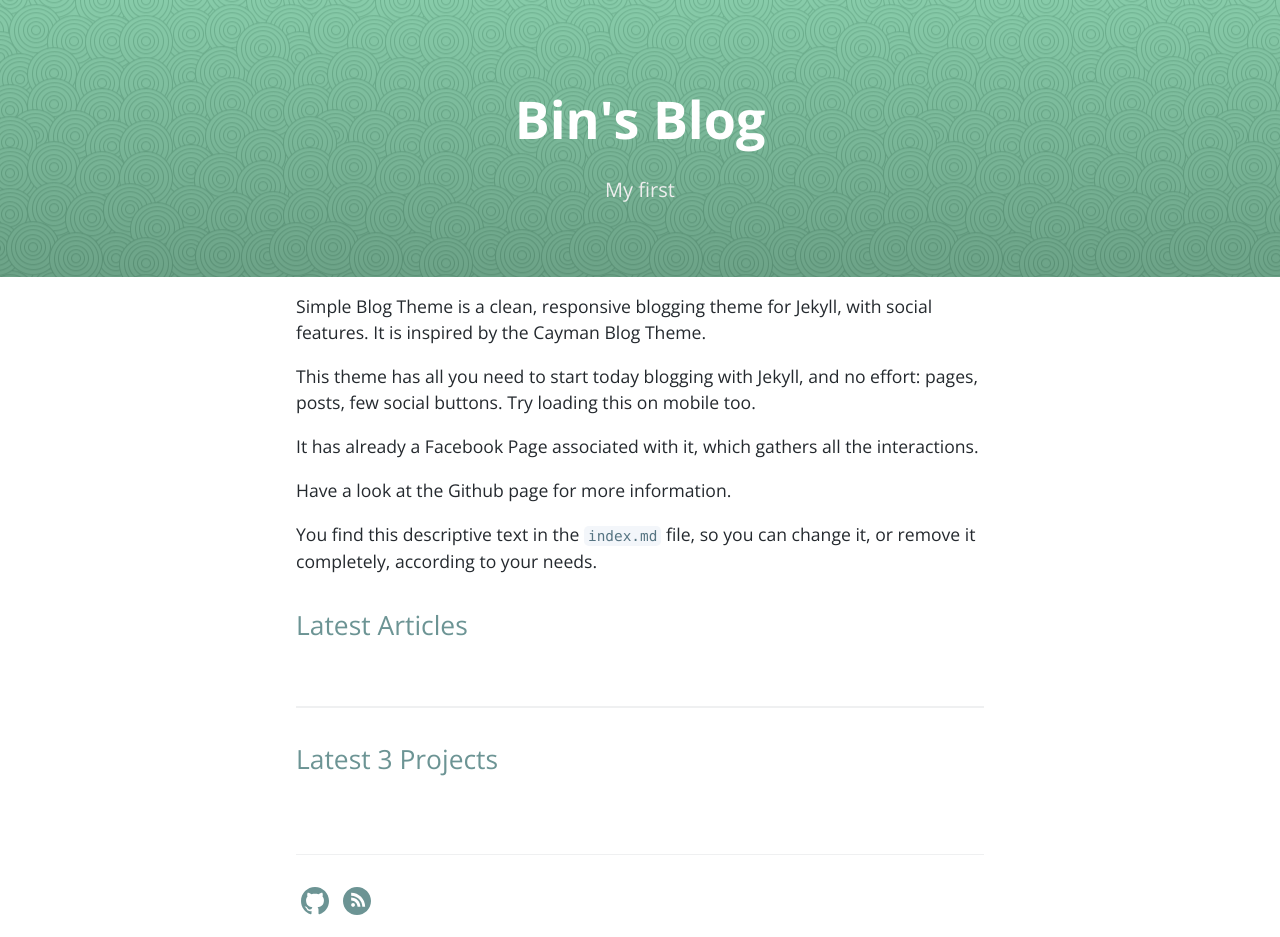
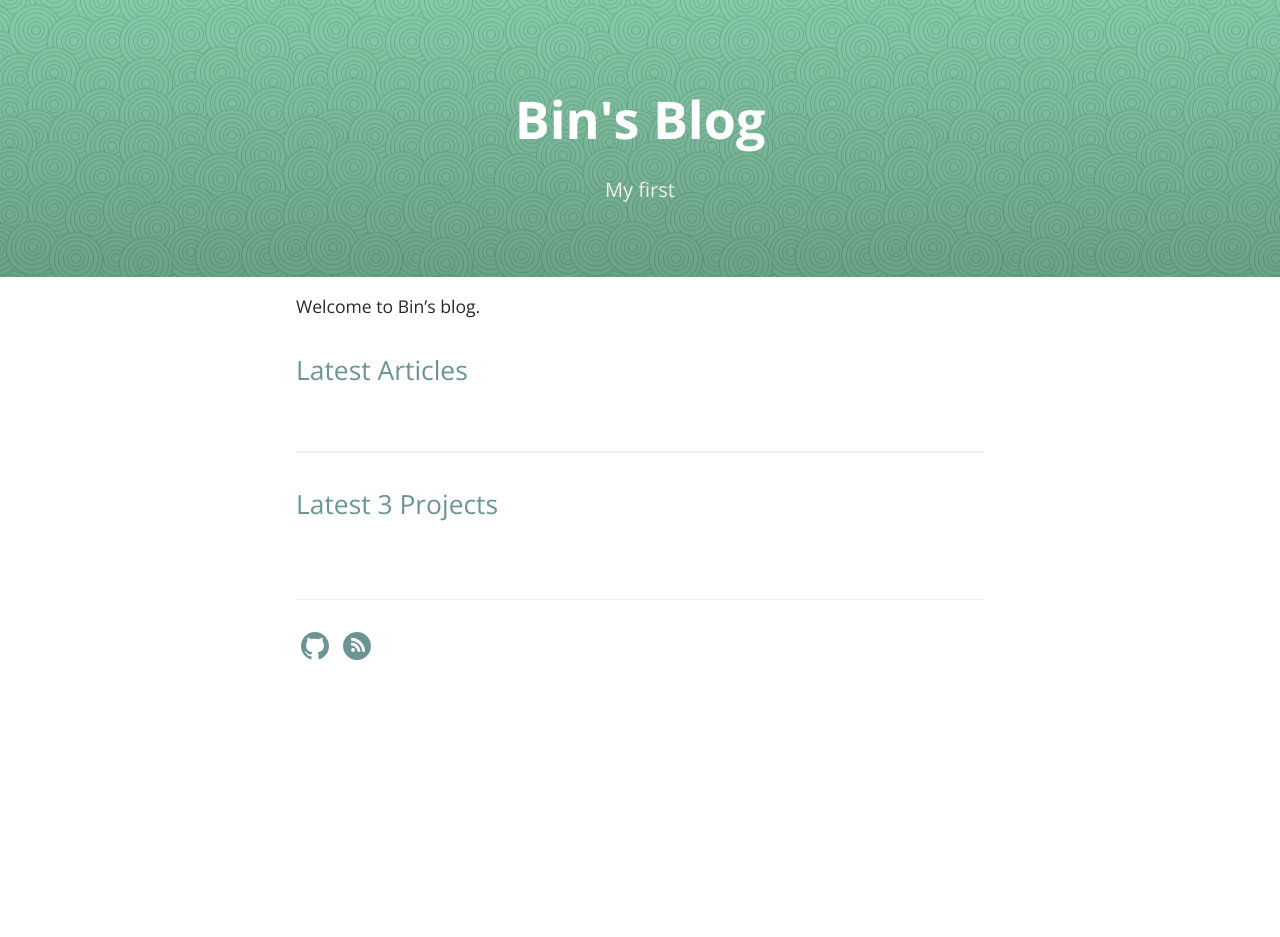
Before and after one commit to jubincn/jubincn.github.io, a Jekyll site: the page built from index-en.md, in a window 1280 px wide. Built offline with Jekyll 4.4.1, drawn with Linux system fonts in a browser that asks for light colours; after the commit the page ends 900 px from its top, so only the background shows below that.

Commit message:
remove place holder text in index-en.md

```diff
--- a/index-en.md
+++ b/index-en.md
@@ -18,17 +18,7 @@ ref: home
 lang: en
 ---
 
-Simple Blog Theme is a clean, responsive blogging theme for Jekyll, with social features. It is inspired by the Cayman Blog Theme.
-
-This theme has all you need to start today blogging with Jekyll, and no effort: pages, posts, few social buttons. Try loading this on mobile too.
-
-It has already a Facebook Page associated with it, which gathers all the interactions.
-
-{% include facebook-page-summary.html %}
-
-Have a look at the Github page for more information.
-
-You find this descriptive text in the `index.md` file, so you can change it, or remove it completely, according to your needs.
+Welcome to Bin's blog.
 
 <h2>Latest Articles</h2>
 <div>&nbsp;</div>
```
Also changed, not shown: 2 other files.
